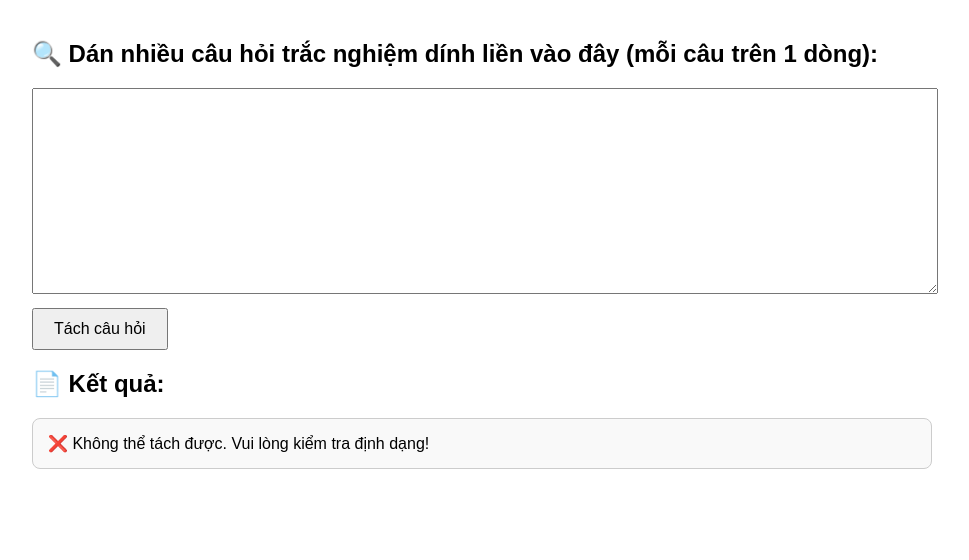
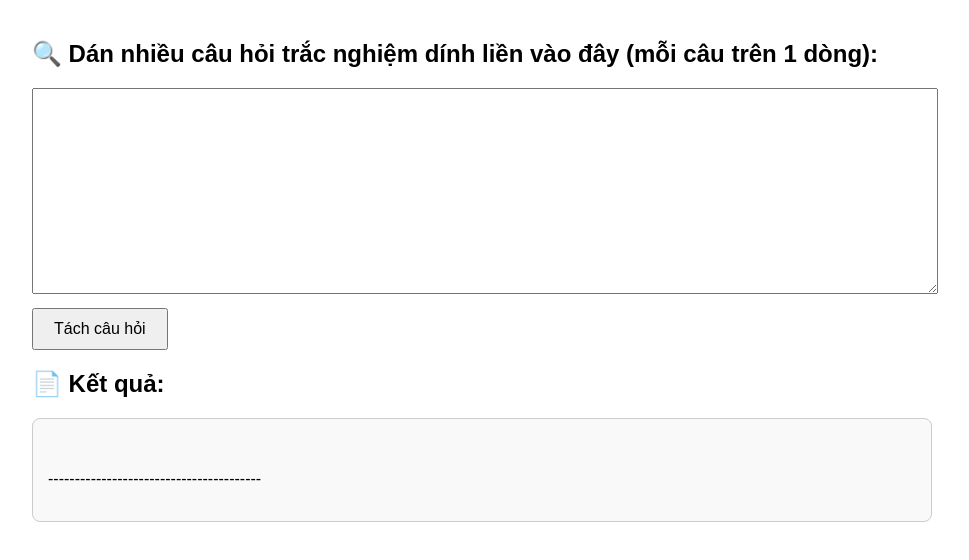
Before and after one commit to Dex9795/auto-enter, a plain HTML site: page index.html in a window 1280 px wide. Both pictures are taken after a click on the button "Tách câu hỏi". Shown: the whole page, without its empty margins (158-1127 px from the left). Drawn offline with Linux system fonts and the light colour scheme.

Commit message:
first commit

```diff
--- a/index.html
+++ b/index.html
@@ -41,6 +41,7 @@ function process() {
     if (dMatch) result += "D. " + dMatch[1].trim() + "\n";
     if (answerMatch) result += "\n→ Đáp án đúng: " + answerMatch[1].toUpperCase();
 
+    result += "\n\n" + "-".repeat(40) + "\n\n"; // ngăn cách các câu
   });
 
   document.getElementById('output').innerText = result || "❌ Không thể tách được. Vui lòng kiểm tra định dạng!";
```
